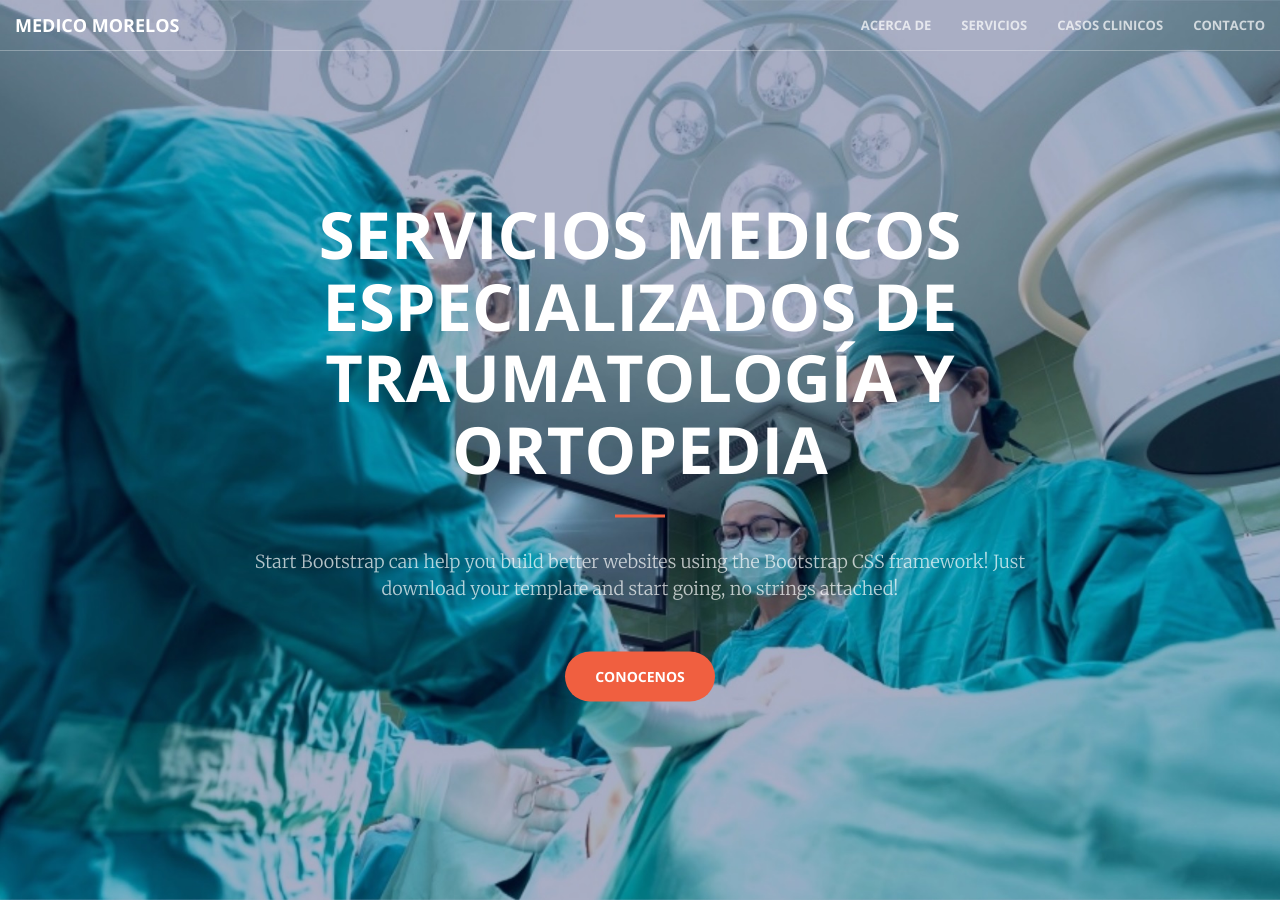
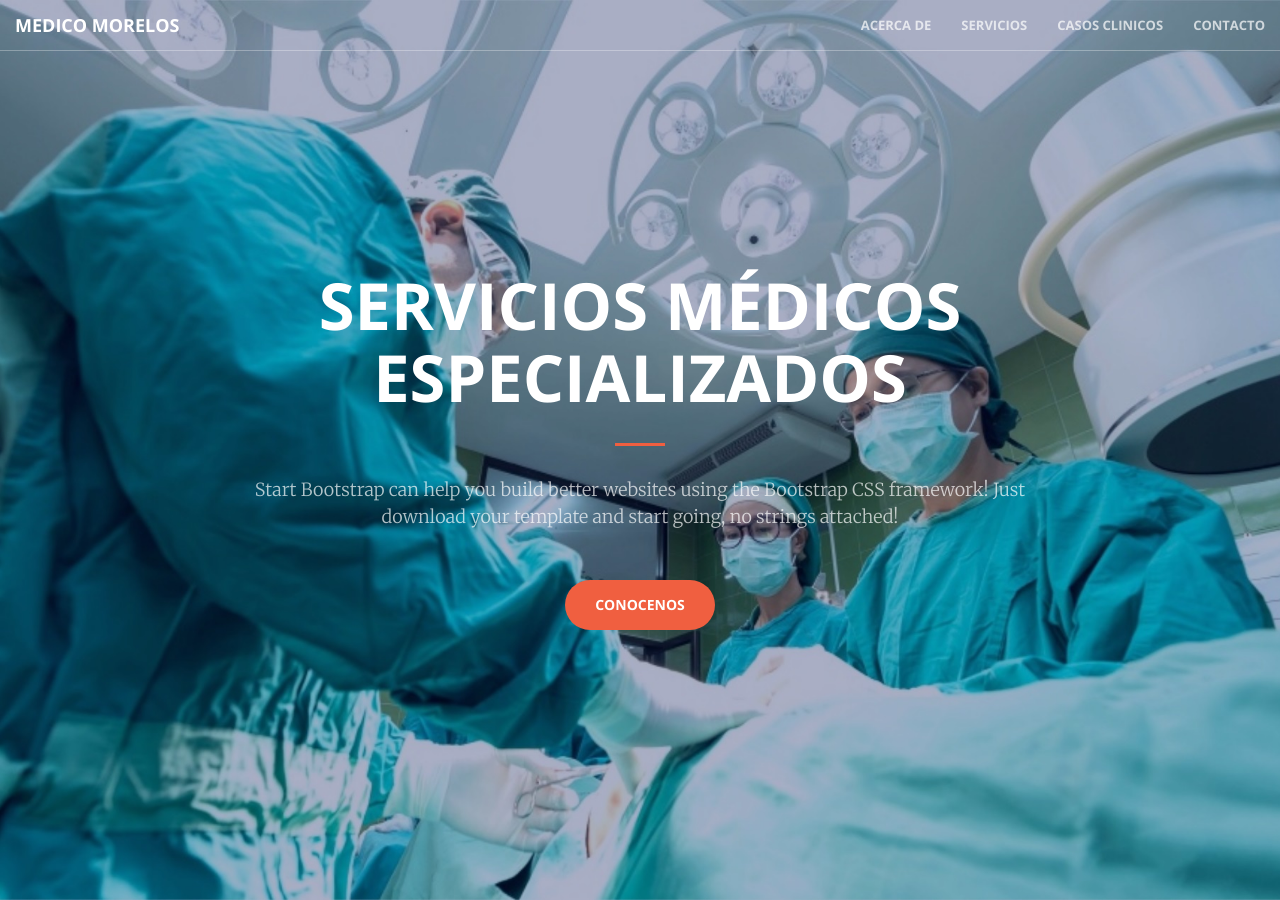
Before and after one commit to MedicoMorales/MedicoMorelos, a Jekyll site: the page built from index.html, in a window 1280 px wide and 900 px high. Built offline with Jekyll 4.4.1, drawn with Linux system fonts in a browser that asks for light colours.

Commit message:
Update header.html

```diff
--- a/_includes/header.html
+++ b/_includes/header.html
@@ -1,7 +1,7 @@
 <header>
     <div class="header-content">
         <div class="header-content-inner">
-            <h1>Servicios medicos especializados de Traumatología y Ortopedia</h1>
+            <h1>Servicios médicos especializados</h1>
             <hr>
             <p>Start Bootstrap can help you build better websites using the Bootstrap CSS framework! Just download your template and start going, no strings attached!</p>
             <a href="#about" class="btn btn-primary btn-xl page-scroll">Conocenos</a>
```
